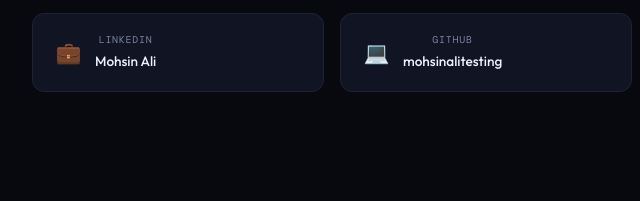
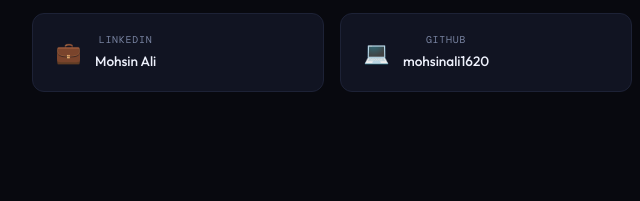
Before and after one commit to mohsinali1620/mohsinali1620.github.io, a plain HTML site: page index.html in a window 1280 px wide. Shown: the part 6481-6682 px from the top of the page, 308-948 px from the left. Drawn offline with nearby package versions, Linux system fonts and the light colour scheme; a web font is replaced by a local one.

Commit message:
Update index.html

```diff
--- a/index.html
+++ b/index.html
@@ -431,7 +431,7 @@
       <a href="mailto:mohsin.ali72762@gmail.com" class="ccard"><span class="cion">✉️</span><div><div class="clbl">Email</div><div class="cval">mohsin.ali72762@gmail.com</div></div></a>
       <a href="tel:+923073572762" class="ccard"><span class="cion">📞</span><div><div class="clbl">Phone</div><div class="cval">+92 307 357 2762</div></div></a>
       <a href="https://linkedin.com/in/mohsin-ali" target="_blank" class="ccard"><span class="cion">💼</span><div><div class="clbl">LinkedIn</div><div class="cval">Mohsin Ali</div></div></a>
-      <a href="https://github.com/mohsinali1620" target="_blank" class="ccard"><span class="cion">💻</span><div><div class="clbl">GitHub</div><div class="cval">mohsinalitesting</div></div></a>
+      <a href="https://github.com/mohsinali1620" target="_blank" class="ccard"><span class="cion">💻</span><div><div class="clbl">GitHub</div><div class="cval">mohsinali1620</div></div></a>
     </div>
   </div>
 </section>
```
